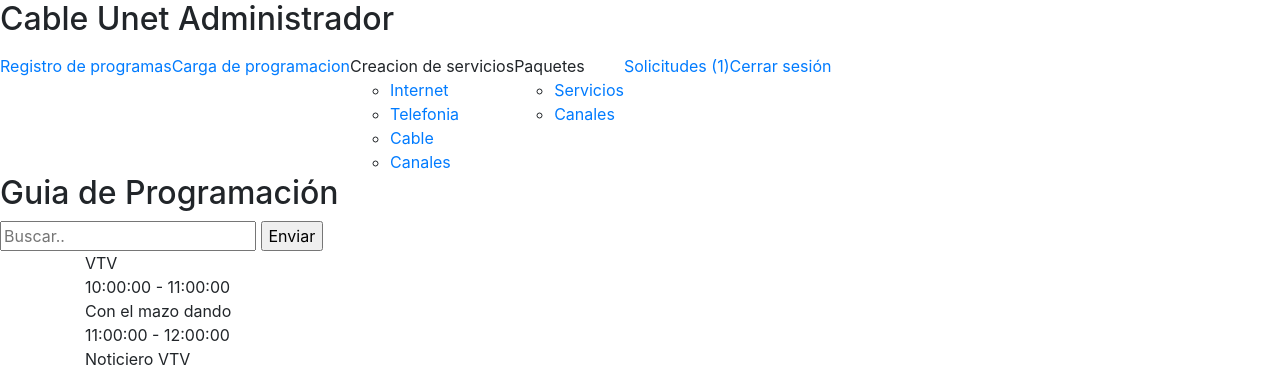
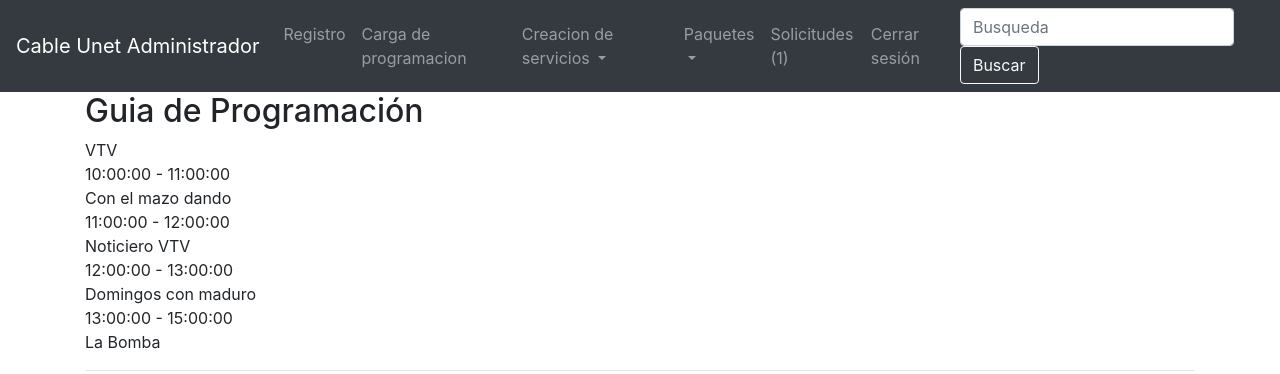
Before and after one commit to adrianreyes5/CableUnet, a PHP site: page /index_admin.php in a window 1280 px wide. Shown: the top 374 px of the page. Run offline with PHP 8.4, Linux system fonts and the light colour scheme; the visitor is signed in with stand-in values (Sample User, id 1); data comes from the database, SQL or seed files in the repository; tables that the repository leaves empty hold one stand-in row (values such as "Sample post"); some libraries are stand-ins or nearby versions.

Commit message:
barra de navegacion

```diff
--- a/PHP/Admin/index_admin.php
+++ b/PHP/Admin/index_admin.php
@@ -17,73 +17,91 @@
 	}
 ?>
 
+<?php
+
+$sql4="SELECT * FROM solicitudes";
+$result_s=$base->prepare($sql4);
+$result_s->execute();
+
+$cont=0;
+
+while ($current_s = $result_s->fetch(PDO::FETCH_ASSOC)) {
+	$cont++;
+}
+
+?>
 
 <!DOCTYPE html>
 <html>
 <head>
 	<title>Administrador</title>
 	<link rel="stylesheet" href="https://stackpath.bootstrapcdn.com/bootstrap/4.1.3/css/bootstrap.min.css" integrity="sha384-MCw98/SFnGE8fJT3GXwEOngsV7Zt27NXFoaoApmYm81iuXoPkFOJwJ8ERdknLPMO" crossorigin="anonymous">
-	<link rel="stylesheet" type="text/css" href="../../css/canales_guia.css">
 </head>
 <body>
 
-	<div id="header">
-
-		<h2 class="cabezera"><p>Cable Unet Administrador</p></h2>
-
-		<ul class="nav">
-
-			<li><a href="servicios/programas.php">Registro de programas</a></li>
-
-			<li><a href="carga_programacion/programacion.php">Carga de programacion</a></li>
-
-			<li><a>Creacion de servicios</a>
-
-				<ul>
-					<li><a href="servicios/internet.php">Internet</a></li>
-					<li><a href="servicios/telefonia.php">Telefonia</a></li>
-					<li><a href="servicios/cable.php">Cable</a></li>
-					<li><a href="servicios/canal.php">Canales</a></li>
-				</ul>
-
-			</li>
-
-			<li><a>Paquetes</a>
-
-				<ul>
-					<li><a href="paquetes/pack_servicios.php">Servicios</a></li>
-					<li><a href="paquetes/pack_canales.php">Canales</a></li>
-				</ul>
-
-			</li>
-
-			<?php
-
-				$sql4="SELECT * FROM solicitudes";
-	    		$result_s=$base->prepare($sql4);
-	    		$result_s->execute();
-
-	    		$cont=0;
-
-	    		while ($current_s = $result_s->fetch(PDO::FETCH_ASSOC)) {
-	    			$cont++;
-	    		}
-
-			 ?>
 
 
-			<li><a href="confg_admin/solicitudes.php">Solicitudes <?php echo "(". $cont . ")"; ?></a></li>
 
-			<li><a href="confg_admin/cierre.php">Cerrar sesión</a></li>
-		</ul>
+	<nav class="navbar navbar-expand-lg navbar-dark bg-dark">
+  <a class="navbar-brand" href="#">Cable Unet Administrador</a>
+  <button class="navbar-toggler" type="button" data-toggle="collapse" data-target="#navbarSupportedContent" aria-controls="navbarSupportedContent" aria-expanded="false" aria-label="Toggle navigation">
+    <span class="navbar-toggler-icon"></span>
+  </button>
+
+  <div class="collapse navbar-collapse" id="navbarSupportedContent">
+    <ul class="navbar-nav mr-auto">
+      <li class="nav-item">
+        <a class="nav-link" href="servicios/programas.php">Registro</a>
+      </li>
+      <li class="nav-item">
+        <a class="nav-link" href="carga_programacion/programacion.php">Carga de programacion</a>
+      </li>
+
+      <li class="nav-item dropdown">
+        <a class="nav-link dropdown-toggle" href="#" id="navbarDropdown" role="button" data-toggle="dropdown" aria-haspopup="true" aria-expanded="false">
+          Creacion de servicios
+        </a>
+        <div class="dropdown-menu" aria-labelledby="navbarDropdown">
+          <a class="dropdown-item" href="servicios/internet.php">Internet</a>
+          <a class="dropdown-item" href="servicios/telefonia.php">Telefonia</a>
+          <a class="dropdown-item" href="servicios/cable.php">Cable</a>
+          <a class="dropdown-item" href="servicios/canal.php">Canales</a>
+        </div>
+      </li>
+      <li class="nav-item dropdown">
+        <a class="nav-link dropdown-toggle" href="#" id="navbarDropdown" role="button" data-toggle="dropdown" aria-haspopup="true" aria-expanded="false">
+			Paquetes
+		</a>
+        <div class="dropdown-menu" aria-labelledby="navbarDropdown">
+			<a class="dropdown-item" href="paquetes/pack_servicios.php">Servicios</a>
+			<a class="dropdown-item" href="paquetes/pack_canales.php">Canales</a>
+        </div>
+      </li>
+      <li class="nav-item">
+	  	<a class="nav-link" href="confg_admin/solicitudes.php">Solicitudes <?php echo "(". $cont . ")"; ?></a>
+	  </li>
+
+	  <li class="nav-item">
+	  	<a class="nav-link" href="confg_admin/cierre.php">Cerrar sesión</a>
+	  </li>
+    </ul>
+    <form class="form-inline my-2 my-lg-0" method="post" action="confg_admin/busqueda_db.php">
+      <input class="form-control mr-sm-2" type="search" placeholder="Busqueda" aria-label="Search" name="busqueda" required>
+      <button class="btn btn-outline-light my-2 my-sm-0" type="submit" name="buscar_admin">Buscar</button>
+    </form>
+  </div>
+</nav>
+
+	<div class="container">
+		<div class="row">
+			<div class="col">
+
+				<h2 class="Guia">Guia de Programación</h2>
+			</div>
+		</div>
 	</div>
 
-	<h2 class="Guia">Guia de Programación</h2>
 
-	<form method="post" action="confg_admin/busqueda_db.php" class="form">
-		<input type="text" name="busqueda" placeholder="Buscar.." required="">
-		<input type="submit" name="buscar_admin" value="Enviar">
-	</form>
 
 
 	<div class="container">
@@ -125,6 +143,8 @@
 
 		</section>
 	</div>
-
+	<script src="https://code.jquery.com/jquery-3.2.1.slim.min.js" integrity="sha384-KJ3o2DKtIkvYIK3UENzmM7KCkRr/rE9/Qpg6aAZGJwFDMVNA/GpGFF93hXpG5KkN" crossorigin="anonymous"></script>
+    <script src="https://cdnjs.cloudflare.com/ajax/libs/popper.js/1.12.9/umd/popper.min.js" integrity="sha384-ApNbgh9B+Y1QKtv3Rn7W3mgPxhU9K/ScQsAP7hUibX39j7fakFPskvXusvfa0b4Q" crossorigin="anonymous"></script>
+    <script src="https://maxcdn.bootstrapcdn.com/bootstrap/4.0.0/js/bootstrap.min.js" integrity="sha384-JZR6Spejh4U02d8jOt6vLEHfe/JQGiRRSQQxSfFWpi1MquVdAyjUar5+76PVCmYl" crossorigin="anonymous"></script>
 </body>
 </html>
```
